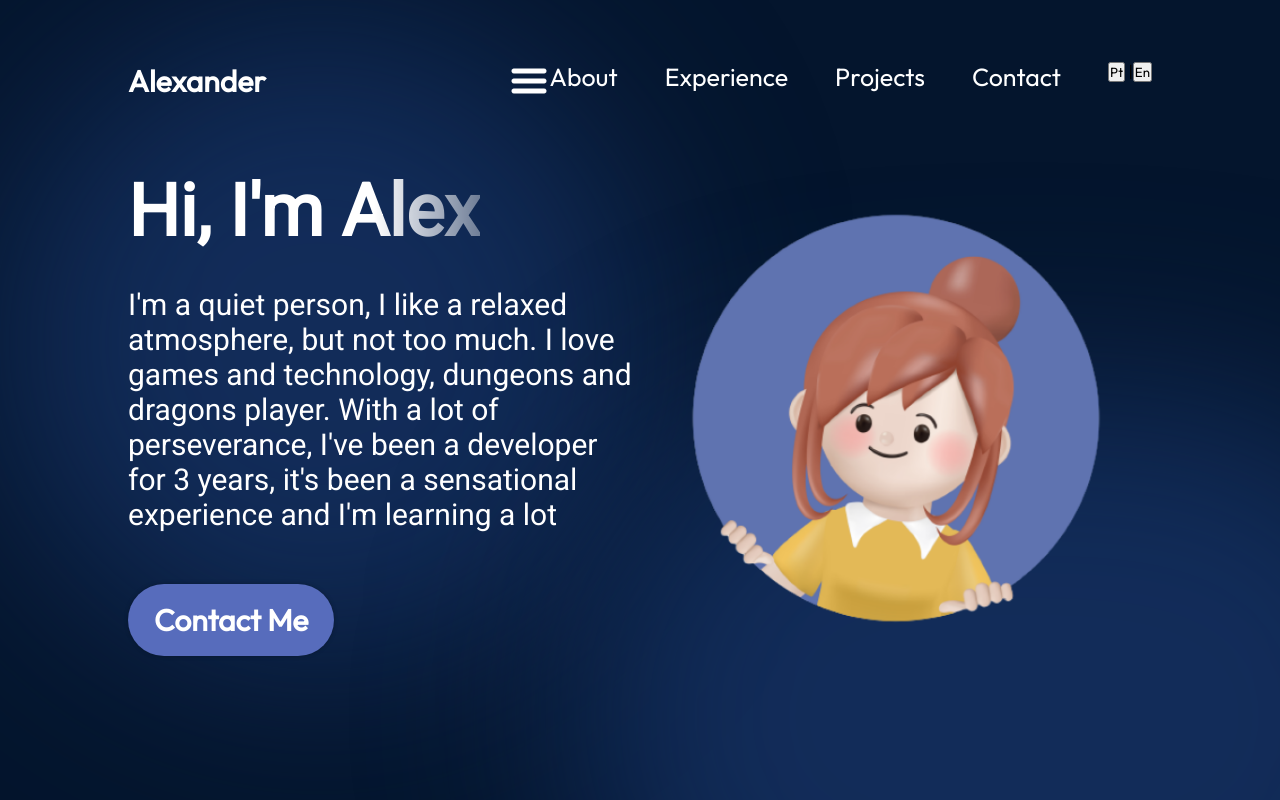
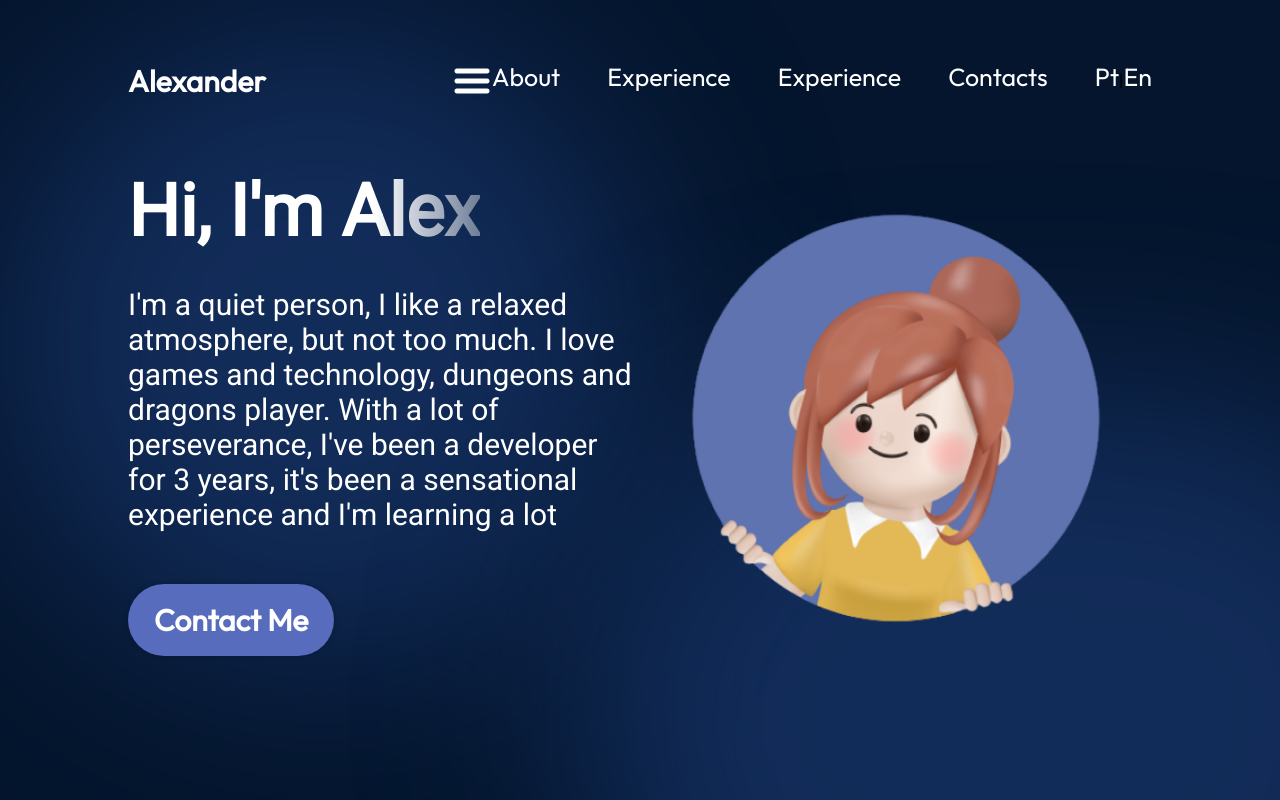
Before and after one commit to devgrunge/alexander-portifolio-website, a React (Vite) app: page / in a window 1280 px wide. Shown: the top 800 px of the page. Built offline with nearby package versions, Linux system fonts and the light colour scheme.

Commit message:
feat: translated static texts

```diff
--- a/src/components/About/About.jsx
+++ b/src/components/About/About.jsx
@@ -2,11 +2,14 @@ import React from "react";
 
 import styles from "./About.module.css";
 import { getImageUrl } from "../../utils";
+import { FormattedMessage } from "react-intl";
 
 export const About = () => {
   return (
     <section className={styles.container} id="about">
-      <h2 className={styles.title}>About</h2>
+      <h2 className={styles.title}>
+        <FormattedMessage id="about.title" />
+      </h2>
       <div className={styles.content}>
         <img
           src={getImageUrl("about/aboutImage.png")}
@@ -17,31 +20,29 @@ export const About = () => {
           <li className={styles.aboutItem}>
             <img src={getImageUrl("about/uiIcon.png")} alt="Cursor icon" />
             <div className={styles.aboutItemText}>
-              <h3>Frontend Developer</h3>
+              <h3>
+                <FormattedMessage id="about.frontendTitle" />
+              </h3>
               <p>
-                I'm a frontend developer with experience in building responsive
-                and optimized sites
+                <FormattedMessage id="about.frontendDescription" />
               </p>
             </div>
           </li>
           <li className={styles.aboutItem}>
             <img src={getImageUrl("about/serverIcon.png")} alt="Server icon" />
             <div className={styles.aboutItemText}>
-              <h3>Backend Developer</h3>
+              <h3><FormattedMessage id="about.backendTitle" /></h3>
               <p>
-                I have experience developing fast and optimised back-end systems
-                and APIs
+               <FormattedMessage id="about.backendDescription"/>
               </p>
             </div>
           </li>
           <li className={styles.aboutItem}>
             <img src={getImageUrl("about/cursorIcon.png")} alt="UI icon" />
             <div className={styles.aboutItemText}>
-              <h3>Problem solver</h3>
+              <h3><FormattedMessage id="about.title" /></h3>
               <p>
-                I have taken many critical decisions in projects, participating
-                in all steps since the research from the development and
-                delivering
+              <FormattedMessage id="about.sofSkillDescription" />
               </p>
             </div>
           </li>
--- a/src/components/Contact/Contact.jsx
+++ b/src/components/Contact/Contact.jsx
@@ -2,13 +2,14 @@ import React from "react";
 
 import styles from "./Contact.module.css";
 import { getImageUrl } from "../../utils";
+import { FormattedMessage } from "react-intl";
 
 export const Contact = () => {
   return (
     <footer id="contact" className={styles.container}>
       <div className={styles.text}>
-        <h2>Contact</h2>
-        <p>Feel free to reach out!</p>
+        <h2><FormattedMessage id="contacts.tite"/></h2>
+        <p><FormattedMessage id="contacts.description" /></p>
       </div>
       <ul className={styles.links}>
         <li className={styles.link}>
--- a/src/components/Contact/Contact.module.css
+++ b/src/components/Contact/Contact.module.css
@@ -22,6 +22,7 @@
   font-size: 40px;
   font-weight: 400;
   letter-spacing: 2px;
+  text-align: center;
 }
 
 .links {
--- a/src/components/Experience/Experience.jsx
+++ b/src/components/Experience/Experience.jsx
@@ -1,14 +1,14 @@
 import React from "react";
-
 import styles from "./Experience.module.css";
 import skills from "../../data/skills.json";
 import history from "../../data/history.json";
 import { getImageUrl } from "../../utils";
+import { FormattedMessage } from "react-intl";
 
 export const Experience = () => {
   return (
     <section className={styles.container} id="experience">
-      <h2 className={styles.title}>Experience</h2>
+      <h2 className={styles.title}><FormattedMessage id="experience.title"/></h2>
       <div className={styles.content}>
         <div className={styles.skills}>
           {skills.map((skill, id) => {
--- a/src/components/Hero/Hero.jsx
+++ b/src/components/Hero/Hero.jsx
@@ -14,7 +14,7 @@ export const Hero = () => {
         <FormattedMessage id="hero.description" />
         </p>
         <a href="mailto:alexmarcjr21@gmail.com" className={styles.contactBtn}>
-          Contact Me
+          <FormattedMessage id="hero.contactBtn" />
         </a>
       </div>
       <img
--- a/src/components/Navbar/Navbar.jsx
+++ b/src/components/Navbar/Navbar.jsx
@@ -7,7 +7,6 @@ import { useLanguage } from "../../locales";
 export const Navbar = () => {
   const [menuOpen, setMenuOpen] = useState(false);
   const { changeLanguage } = useLanguage();
-
 
   return (
     <nav className={styles.navbar}>
@@ -30,23 +29,37 @@ export const Navbar = () => {
           onClick={() => setMenuOpen(false)}
         >
           <li>
-            <a href="#about">About</a>
+            <a href="#about">
+              <FormattedMessage id="navbar.about"/>
+            </a>
           </li>
           <li>
-            <a href="#experience">Experience</a>
+            <a href="#experience">
+            <FormattedMessage id="navbar.experience"/>
+              </a>
           </li>
           <li>
-            <a href="#projects">Projects</a>
+            <a href="#projects">
+            <FormattedMessage id="navbar.experience"/>
+              </a>
           </li>
           <li>
-            <a href="#about">Contact</a>
+            <a href="#about">
+            <FormattedMessage id="navbar.contact"/>
+            </a>
           </li>
           <li>
-            <button onClick={() => changeLanguage("pt")}>
+            <button
+              className={styles.translationbtn}
+              onClick={() => changeLanguage("pt")}
+            >
               <FormattedMessage id="language.pt" defaultMessage="Pt" />
-            </button>{" "}
+            </button>
             <span>|</span>
-            <button onClick={() => changeLanguage("en")}>
+            <button
+              className={styles.translationbtn}
+              onClick={() => changeLanguage("en")}
+            >
               <FormattedMessage id="language.en" defaultMessage="En" />
             </button>
           </li>
--- a/src/components/Navbar/Navbar.module.css
+++ b/src/components/Navbar/Navbar.module.css
@@ -31,6 +31,20 @@
   font-size: 25px;
   color: var(--color-text);
   text-decoration: none;
+  transition: 0.5 ease-in-out;
+}
+
+.translationbtn {
+  color: var(--color-text);
+  background: transparent;
+  border: none;
+  font-size: 25px;
+  cursor: pointer;
+}
+
+.menuItems a:hover,
+.translationbtn:hover {
+  text-decoration: underline;
 }
 
 @media screen and (max-width: 830px) {
@@ -61,11 +75,9 @@
     gap: 13px;
     border-radius: 10px;
     background: rgb(25, 55, 109);
-    background: linear-gradient(
-      0deg,
-      rgba(25, 55, 109, 0.2) 0%,
-      rgba(25, 55, 109, 1) 100%
-    );
+    background: linear-gradient(0deg,
+        rgba(25, 55, 109, 0.2) 0%,
+        rgba(25, 55, 109, 1) 100%);
     padding: 24px 33px;
     box-shadow: 0 0 4px 0 rgba(0, 0, 0, 0.25);
   }
--- a/src/components/Projects/Projects.jsx
+++ b/src/components/Projects/Projects.jsx
@@ -4,11 +4,14 @@ import styles from "./Projects.module.css";
 
 import projects from "../../data/projects.json";
 import { ProjectCard } from "./ProjectCard";
+import { FormattedMessage } from "react-intl";
 
 export const Projects = () => {
   return (
     <section className={styles.container} id="projects">
-      <h2 className={styles.title}>Projects</h2>
+      <h2 className={styles.title}>
+        <FormattedMessage id="projects.title" />
+      </h2>
       <div className={styles.projects}>
         {projects.map((project, id) => {
           return <ProjectCard key={id} project={project} />;
--- a/src/locales/translations/translationsen.json
+++ b/src/locales/translations/translationsen.json
@@ -1,6 +1,22 @@
 {
   "language.en": "En",
   "language.pt": "Pt",
+  "navbar.about" : "About",
+  "navbar.experience" : "Experience",
+  "navbar.projects" : "Projetos",
+  "navbar.contact" : "Contacts",
   "hero.title": "Hi, I'm Alex",
-  "hero.description": "I'm a quiet person, I like a relaxed atmosphere, but not too much. I love games and technology, dungeons and dragons player. With a lot of perseverance, I've been a developer for 3 years, it's been a sensational experience and I'm learning a lot"
+  "hero.description": "I'm a quiet person, I like a relaxed atmosphere, but not too much. I love games and technology, dungeons and dragons player. With a lot of perseverance, I've been a developer for 3 years, it's been a sensational experience and I'm learning a lot",
+  "hero.contactBtn" : "Contact Me",
+  "about.title" : "About",
+  "about.frontendTitle" : "Frontend Developer",
+  "about.frontendDescription" : "I'm a frontend developer with experience in building responsive and optimized sites",
+  "about.backendTitle" : "Backend Developer",
+  "about.backendDescription" : "I have experience developing fast and optimised back-end systems and APIs",
+  "about.sofSkillTitle" : "Problem solver",
+  "about.sofSkillDescription" : "I have taken many critical decisions in projects, participating in all steps since the research from the development and delivering",
+  "experience.title" : "Experience",
+  "projects.title" : "Projects",
+  "contacts.tite" : "Contact",
+  "contacts.description" : "Shall we set up a meeting? Feel free to reach out!"
 }
--- a/src/locales/translations/translationspt.json
+++ b/src/locales/translations/translationspt.json
@@ -1,6 +1,22 @@
 {
   "language.en": "En",
   "language.pt": "Pt",
+  "navbar.about" : "Sobre mim",
+  "navbar.experience" : "Experiência",
+  "navbar.projects" : "Projetos",
+  "navbar.contact" : "Contatos",
   "hero.title": "Olá, eu sou o Alex",
-  "hero.description": "Sou uma pessoa tranquila, gosto de um ambiente descontraído, mas não muito. Eu amo jogos, tecnologia e Dungeons and dragons. Com muita perseverança, sou desenvolvedor há 3 anos, tem sido uma experiência sensacional e estou aprendendo muito"
+  "hero.description": "Sou uma pessoa tranquila, gosto de um ambiente descontraído, mas não muito. Eu amo jogos, tecnologia e Dungeons and dragons. Com muita perseverança, sou desenvolvedor há 3 anos, tem sido uma experiência sensacional e estou aprendendo muito",
+  "hero.contactBtn" : "Contate-me",
+  "about.title" : "Sobre mim",
+  "about.frontendTitle" : "Desenvolvedor front end",
+  "about.frontendDescription" : "Sou um desenvolvedor com experiência em contruir interfaces responsivas e otimizadas",
+  "about.backendTitle" : "Desenvolvedor Backend",
+  "about.backendDescription" : "Tenho experiência em desenvolvimento de sistemas client-side rápids e otimizados, focado na estrutura de microsserviços e Apis",
+  "about.sofSkillTitle" : "Solucionador de problemas",
+  "about.sofSkillDescription" : "Tomei muitas decisões críticas em projetos, participando de todas as etapas desde a pesquisa até o desenvolvimento e entrega",
+  "experience.title" : "Experiência",
+  "projects.title" : "Projetos",
+  "contacts.tite" : "Contactos",
+  "contacts.description" : "Vamos marcar uma reunião? Sinta-se à vontade para entrar em contato!"
 }
```
